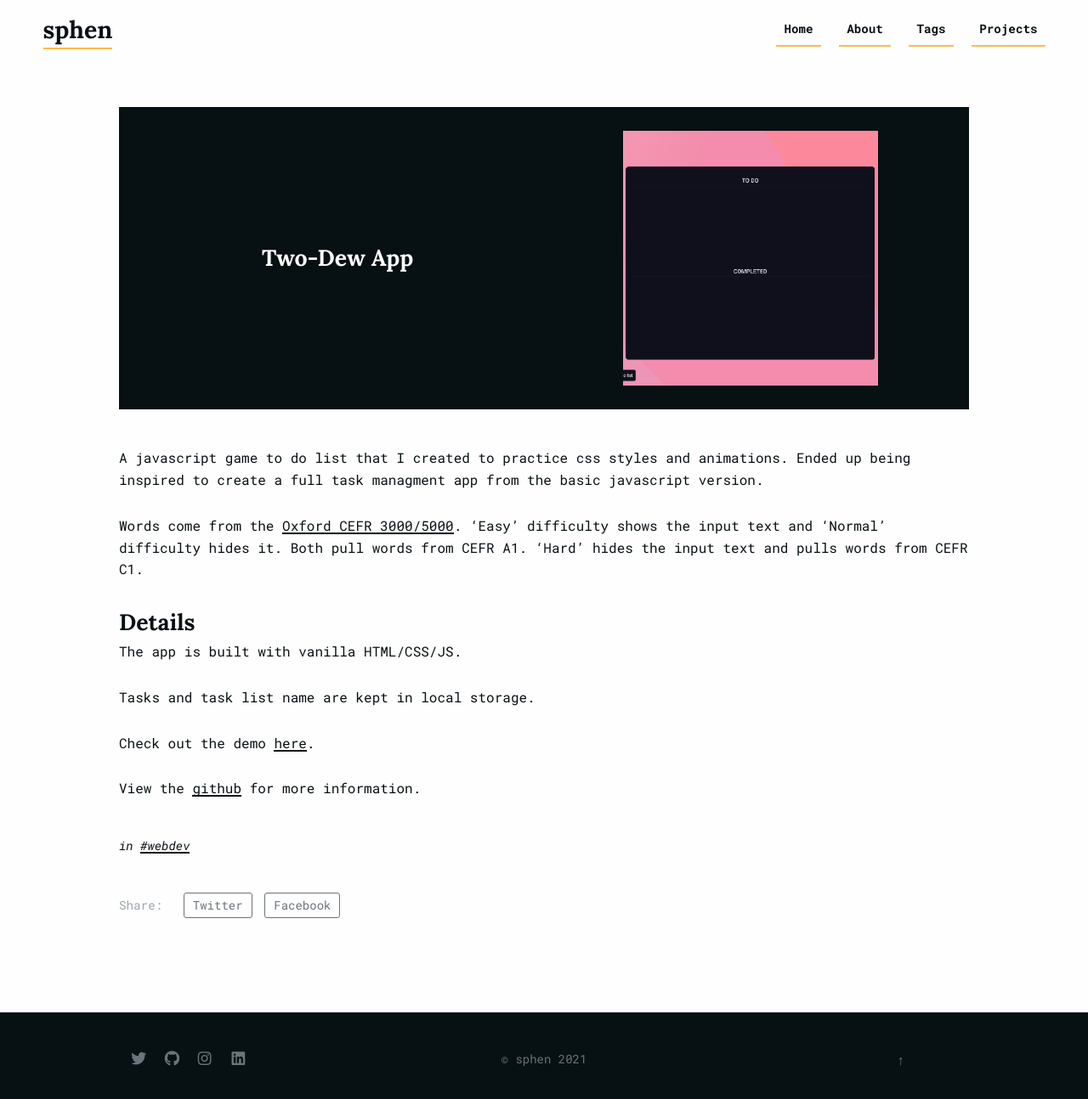
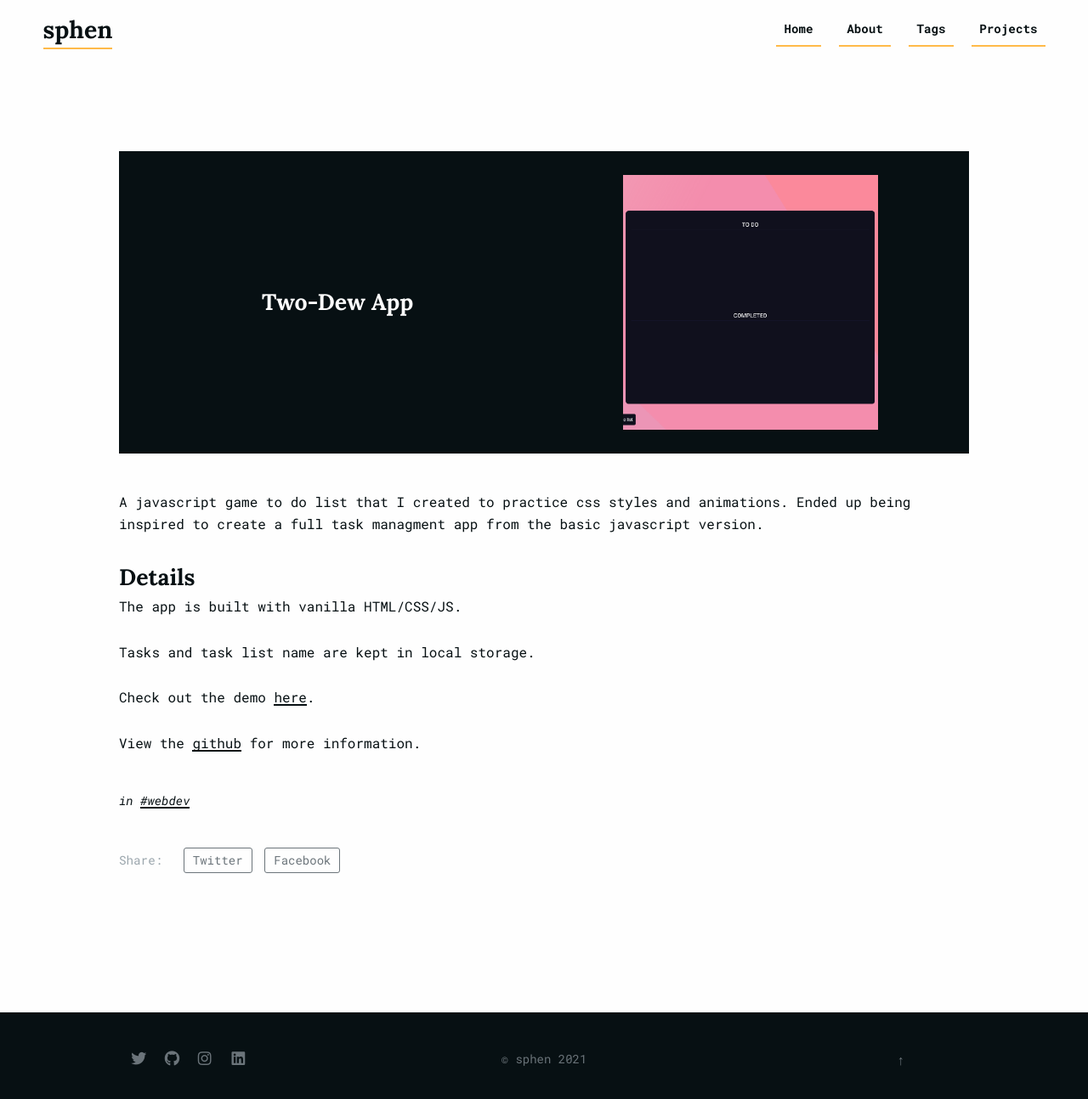
Before and after one commit to sphen/sphen.github.io, a Jekyll site: the page built from _posts/2021-01-15-ToDo-App.md, in a window 1280 px wide and 1303 px high. Shown: the top 1294 px of the window at 85% size. Built offline with Jekyll 4.4.1, drawn with Linux system fonts in a browser that asks for light colours; some web fonts are replaced.

Commit message:
post edit

```diff
--- a/_posts/2021-01-15-ToDo-App.md
+++ b/_posts/2021-01-15-ToDo-App.md
@@ -11,8 +11,6 @@ category: projects
 
 A javascript game to do list that I created to practice css styles and animations. Ended up being inspired to create a full task managment app from the basic javascript version.
 
-Words come from the [Oxford CEFR 3000/5000](https://www.oxfordlearnersdictionaries.com/wordlists/oxford3000-5000). 'Easy' difficulty shows the input text and 'Normal' difficulty hides it. Both pull words from CEFR A1. 'Hard' hides the input text and pulls words from CEFR C1.
-
 ## Details
 
 The app is built with vanilla HTML/CSS/JS.
```
